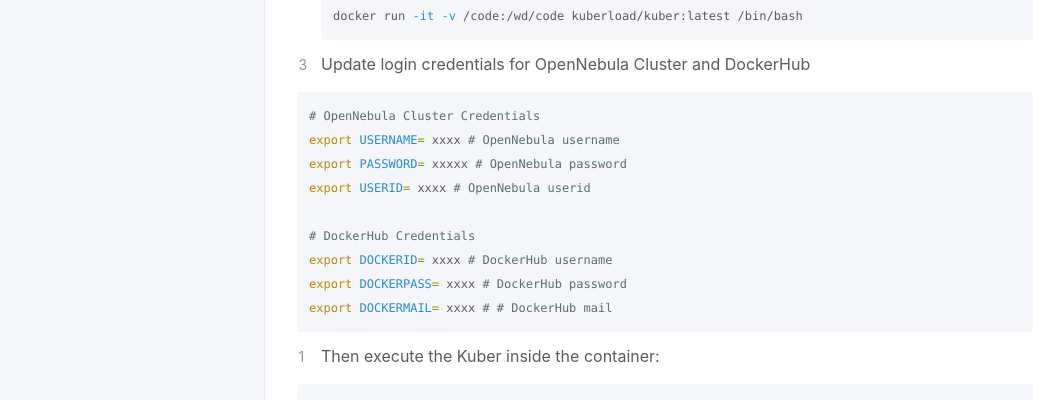
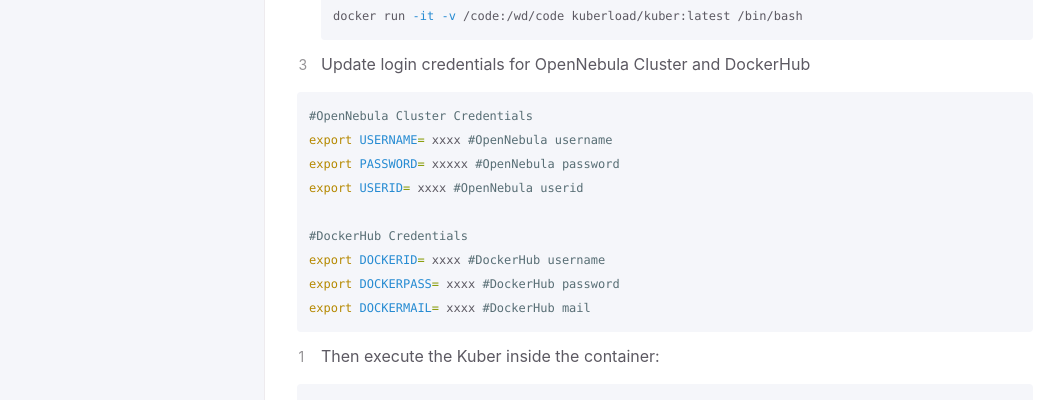
Before and after one commit to kubercostoptimizer/kubercostoptimizer.github.io, a Jekyll site: the page built from docs/implementation.md, in a window 1280 px wide. Shown: the part 3101-3501 px from the top of the page, without its empty margins (107-1171 px from the left). Built offline with Jekyll 4.4.1, drawn with Linux system fonts in a browser that asks for light colours.

````diff
--- a/docs/implementation.md
+++ b/docs/implementation.md
@@ -120,15 +120,15 @@ docker run -it -v /code:/wd/code kuberload/kuber:latest /bin/bash
 3. Update login credentials for OpenNebula Cluster and DockerHub
 
 ```sh
-# OpenNebula Cluster Credentials
-export USERNAME= xxxx # OpenNebula username
-export PASSWORD= xxxxx # OpenNebula password
-export USERID= xxxx # OpenNebula userid
+#OpenNebula Cluster Credentials
+export USERNAME= xxxx #OpenNebula username
+export PASSWORD= xxxxx #OpenNebula password
+export USERID= xxxx #OpenNebula userid
 
-# DockerHub Credentials
-export DOCKERID= xxxx # DockerHub username
-export DOCKERPASS= xxxx # DockerHub password
-export DOCKERMAIL= xxxx # # DockerHub mail
+#DockerHub Credentials
+export DOCKERID= xxxx #DockerHub username
+export DOCKERPASS= xxxx #DockerHub password
+export DOCKERMAIL= xxxx #DockerHub mail
 ```
 
 4. Then execute the Kuber inside the container:
````
